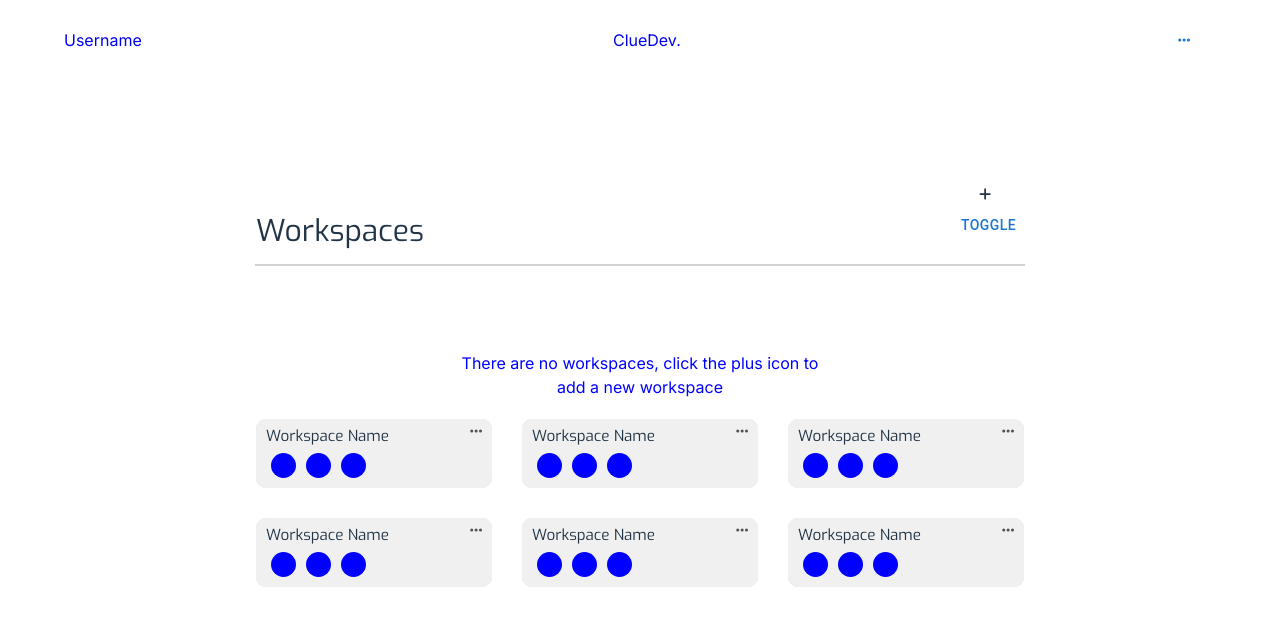
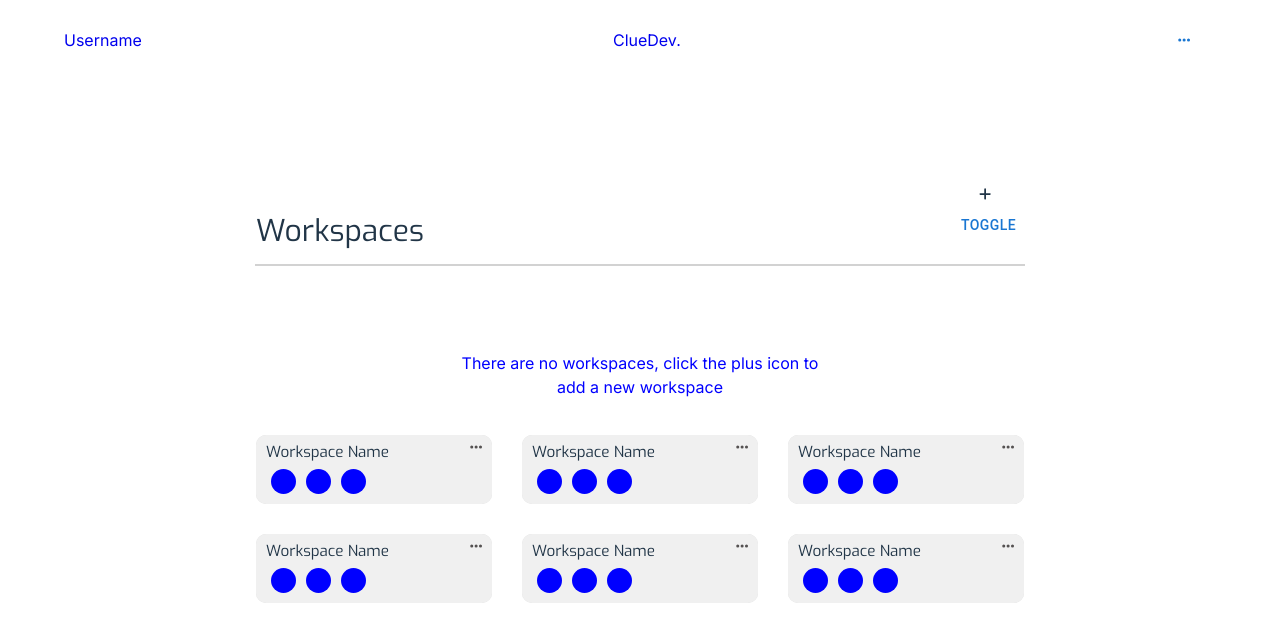
Before and after one commit to andrescm1998/ClueDev-Client, a React (Vite) app: page /dashboard in a window 1280 px wide. Shown: the top 642 px of the page. Built offline with nearby package versions, Linux system fonts and the light colour scheme; a web font is replaced by a local one.

Commit message:
grid editing

```diff
--- a/src/Components/Dashboard/index.css
+++ b/src/Components/Dashboard/index.css
@@ -40,9 +40,9 @@ hr {
 }
 
 .workspaces-container {
-    display: grid;
+    display: inline-grid;
+    align-items: start;
     grid-template-columns: repeat(3, 1fr);
-    grid-template-rows: repeat(1, 2fr);
     grid-column-gap: 30px;
     grid-row-gap: 30px;
     width: 100%;
```
